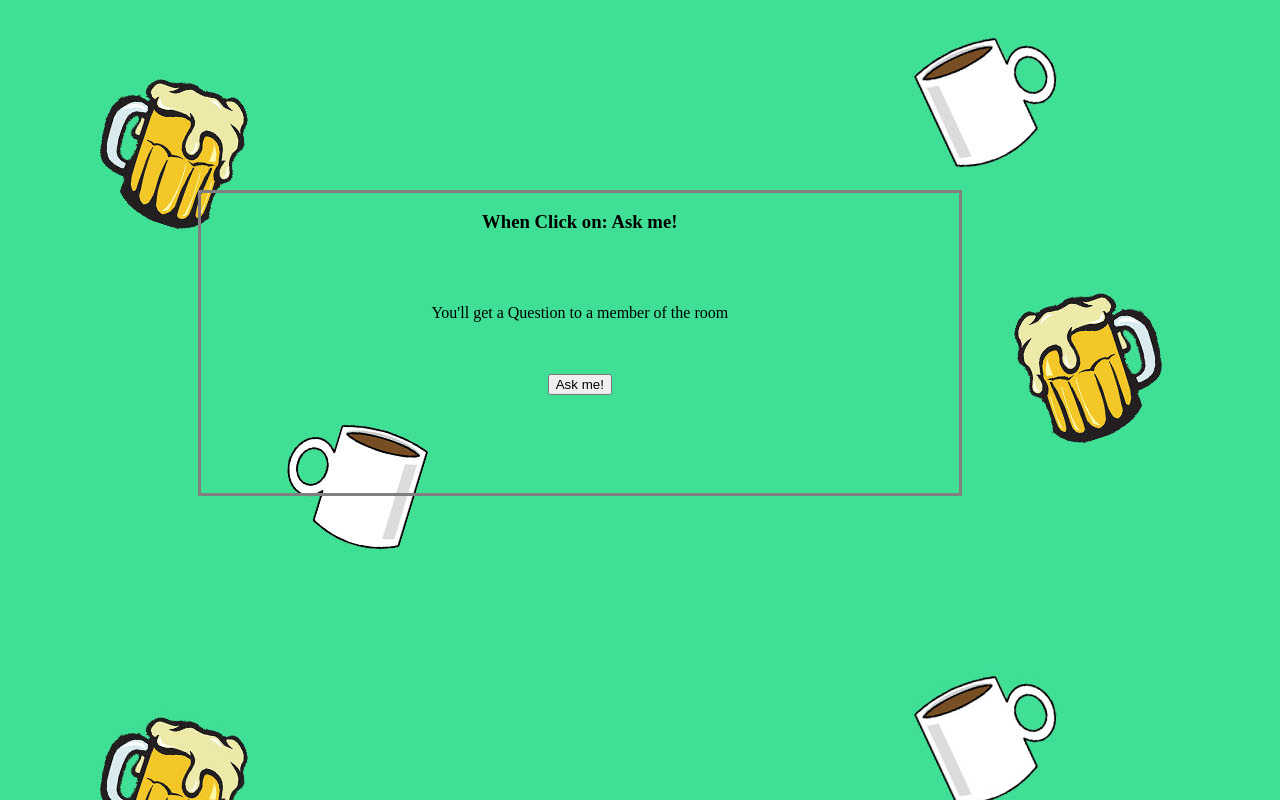
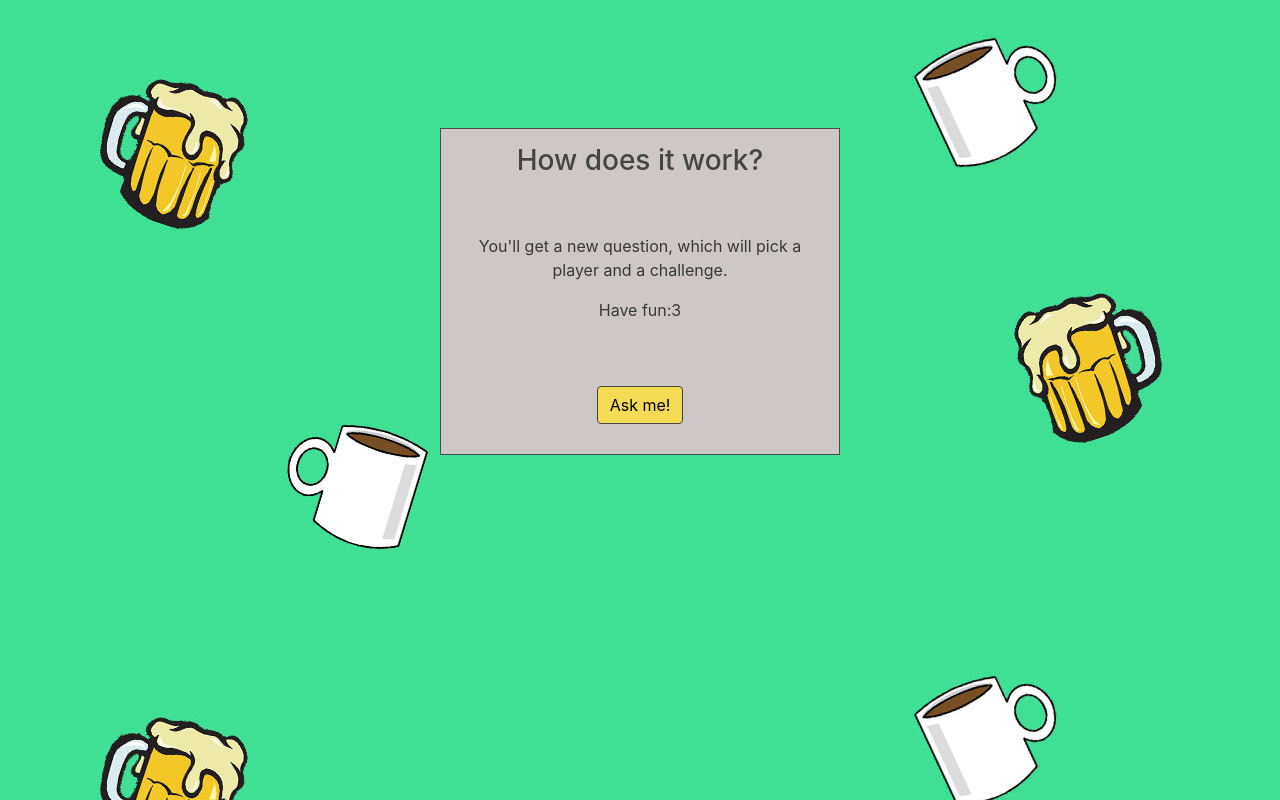
Before and after one commit to gnuille/web_app_socket, a website: page public/game/imatge_principal.html in a window 1280 px wide. Drawn offline with nearby package versions, Linux system fonts and the light colour scheme.

Commit message:
mes frontend

```diff
--- a/public/game/imatge_principal.html
+++ b/public/game/imatge_principal.html
@@ -4,23 +4,22 @@
     <meta charset="utf-8">
     <title>Game</title>
     <meta name="viewport" content="width=device-width, initial-scale=1.0">
+    <link rel="stylesheet" href="https://maxcdn.bootstrapcdn.com/bootstrap/4.0.0-beta.2/css/bootstrap.min.css" integrity="sha384-PsH8R72JQ3SOdhVi3uxftmaW6Vc51MKb0q5P2rRUpPvrszuE4W1povHYgTpBfshb" crossorigin="anonymous">
+    <link rel="stylesheet" href="style-game.css">
   </head>
   <body background="../imgs/background.jpg">
     <div class="main-div"
-    style="text-align: center;
-    margin-top: 15%;
-    margin-left: 15%;
-    border: 3px solid grey;
-    width: 60%;
-    height: 300px;">
-      <h3>When Click on: Ask me! </h3>
+    style="width: 60%;
+    height: 60%;">
+      <h3>How does it work? </h3>
       <br>
       <br>
-      <p>You'll get a Question to a member of the room</p>
+      <p>You'll get a new question, which will pick a player and a challenge. </p>
+      <p> Have fun:3 </p>
       <br>
       <br>
       <form class="" action="./game.html" method="post">
-        <input type="submit" id="clickon" value="Ask me!">
+        <input type="submit" class="btn" id="clickon" value="Ask me!">
       </form>
     </div>
   </body>
--- a/public/game/style-game.css
+++ b/public/game/style-game.css
@@ -0,0 +1,28 @@
+.main-div{
+    text-align: center;
+    margin: auto;
+    margin-top: 10%;
+    width: 70%;
+    max-width: 400px;
+    background: #cdc7c7;
+    padding: 15px;
+    border: 1px solid #4b4949;
+}
+
+h3{
+    color:  #454545;
+}
+p {
+    color: #383838;
+}
+.btn{
+    cursor: pointer;
+    background: #f5db54;
+    border: 1px solid #454545;
+    margin-bottom: 15px;
+
+}
+.btn:hover{
+    background: #454545;
+    color:  #f5db54;
+}
```
Also changed, not shown: public/css/style.css (+7 -3 lines), public/game/game.html (+5 -7 lines), public/game/style-principal.css (deleted).
